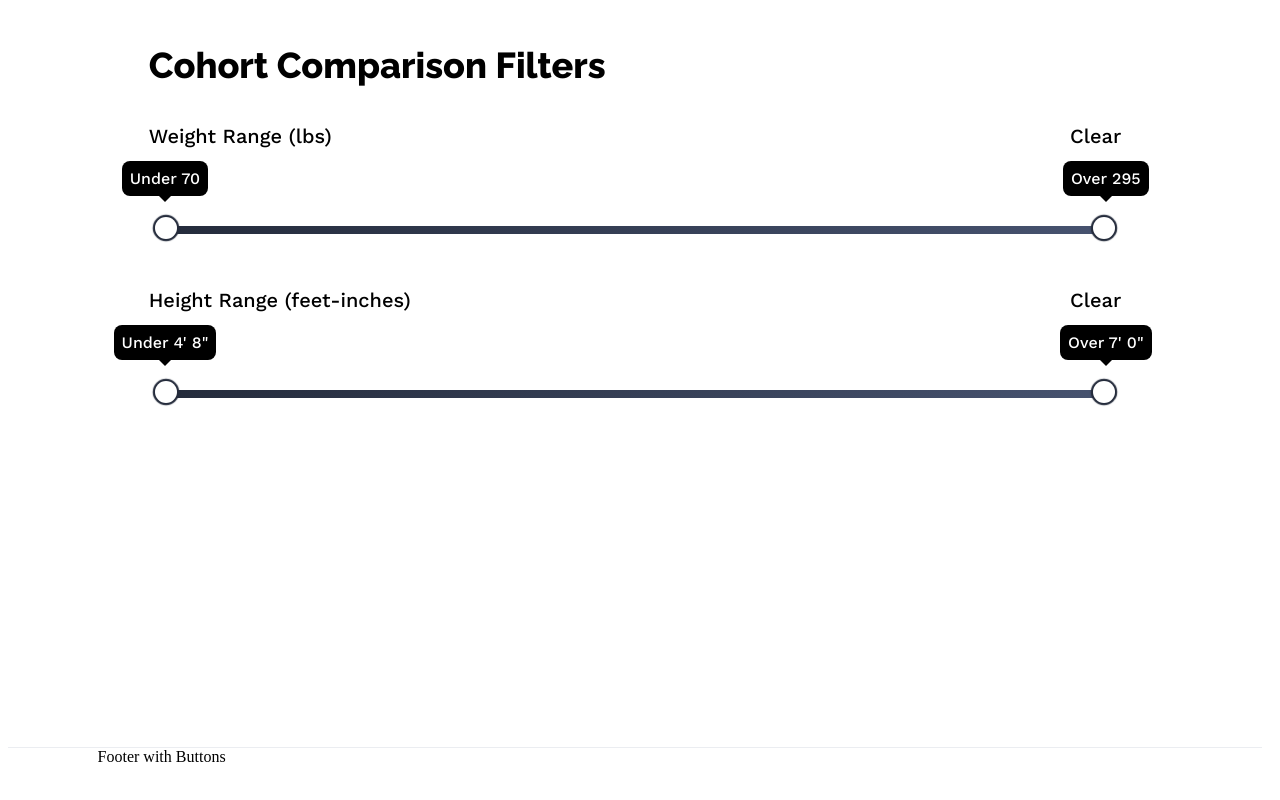
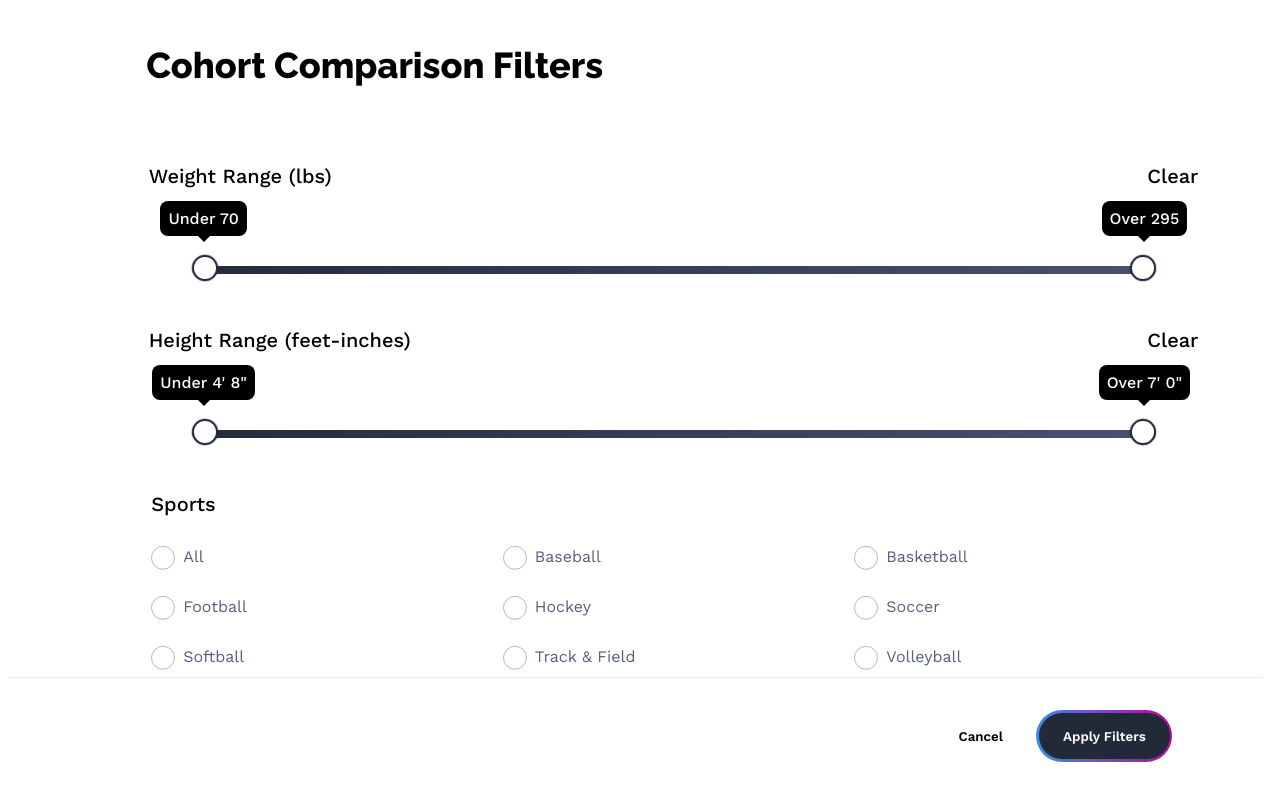
Before and after one commit to LinnaeK/cohort-comparison, a React (Create React App) app: page / in a window 1280 px wide. Built offline with nearby package versions, Linux system fonts and the light colour scheme.

Commit message:
Add in Sport and Position components

```diff
--- a/src/ComparisonForm/ComparisonForm.js
+++ b/src/ComparisonForm/ComparisonForm.js
@@ -1,11 +1,17 @@
 import React from "react";
 import styles from './ComparisonForm.module.css'
 import MultiRangeSlider from '../MultiRangeSlider/MultiRangeSlider'
+import Sports from '../Sports/Sports'
+import Positions from '../Positions/Positions'
 
 class ComparisonForm extends React.Component {
   constructor(props) {
     super(props)
     this.state = {
+      form: {
+        sport: '',
+        position: ''
+      },
       startingWeightRange: {
         min: 70,
         max: 295
@@ -32,12 +38,29 @@ class ComparisonForm extends React.Component {
     })
   }
 
+  handleRadioClick = (radioType, e) => {
+    console.log('radioType', radioType, 'e', e.target.value)
+    this.setState({
+      ...this.state,
+      [radioType]: e.target.value
+    })
+  }
+
+  handlCancelClick = () => {
+    console.log('handle cancel')
+  }
+
+  handleSubmitClick = () => {
+    console.log(JSON.stringify(this.state.form))
+  }
+
   render() {
     return (
       <div className={styles.body}>
-        <div className={styles.MainHeader}>Cohort Comparison Filters</div>
         <div className={styles.container}>
+          <div className={styles.MainHeader}>Cohort Comparison Filters</div>
           <MultiRangeSlider
+            key="weight"
             min={this.state.startingWeightRange.min}
             max={this.state.startingWeightRange.max}
             onChange={(ranges) => this.handleRangeChange(ranges)}
@@ -46,6 +69,7 @@ class ComparisonForm extends React.Component {
             step={15}
           />
           <MultiRangeSlider
+            key="height"
             min={this.state.startingHeightRange.min}
             max={this.state.startingHeightRange.max}
             onChange={(ranges) => this.handleRangeChange(ranges)}
@@ -53,8 +77,33 @@ class ComparisonForm extends React.Component {
             type="feet-inches"
             step={4}
           />
+          <Sports
+            key="sportRadio"
+            selectedSport={this.state.form.sport}
+            handleRadioClick={(selection)=>this.handleRadioClick('sport', selection)}
+          />
+          <Positions
+            key="positionRadio"
+            selectedPosition={this.state.form.position}
+            handleRadioClick={(selection)=>this.handleRadioClick('position', selection)}
+          />
         </div>
-        <div className={styles.MainFooter}>Footer with Buttons</div>
+        <div className={styles.MainFooter}>
+          <input
+            className={styles.cancelButton}
+            type="button"
+            onClick={this.handlCancelClick}
+            value="Cancel"
+          />
+          <div className={styles.outerSubmitButton}>
+            <input
+              className={styles.submitButton}
+              type="button"
+              onClick={this.handleSubmitClick}
+              value="Apply Filters"
+            />
+          </div>
+        </div>
       </div>
     )
   }
--- a/src/ComparisonForm/ComparisonForm.module.css
+++ b/src/ComparisonForm/ComparisonForm.module.css
@@ -1,15 +1,13 @@
 .body {
-  height: 100vh;
+  height: 100%;
   overflow: hidden;
 }
 
 .MainHeader {
-  padding-left: 11vw;
-  position: sticky;
-  z-index: 40;
+  padding-left: 3.8vw;
   left: 0px;
   top: 0px;
-  height: 80px;
+  height: 15vh;
   background-color: rgb(255, 255, 255);
   font-family: 'Raleway', sans-serif;
   font-weight: 900;
@@ -19,25 +17,64 @@
 
 .MainFooter {
   padding-left: 7vw;
+  padding-right: 7vw;
   position: sticky;
   z-index: 40;
   left: 0px;
   right: 0px;
   bottom: 0px;
-  height: 60px;
+  height: 14.5vh;
   border-top: 1.5px solid rgb(235,	237,	241	);
   background-color: rgb(255, 255, 255);
+  margin-top: 5px;
+  display: flex;
+  flex-direction: row;
+  justify-content: flex-end;
+  align-items: center;
 }
 
 .container {
   margin-left: 7vw;
   margin-right: 7vw;
-  overflow-y: auto;
+  overflow-y: scroll;
   position: relative;
-  height: 1000px;
+  padding-bottom: 3vh;
+  height: 80vh;
+  width: 90vw;
 }
 
-::-webkit-scrollbar {
+input[type="button"] {
+  margin: 1em;
+  height: 3.5em;
+  padding-left: 1.5em;
+  padding-right: 1.5em;
+  font-family: 'Work Sans', sans-serif;
+  font-weight: 600;
+  cursor: pointer;
+}
+
+.cancelButton {
+  background:rgb(255, 255, 255);
+  border: 0;
+}
+
+.outerSubmitButton {
+  display: grid;
+  place-content: center;
+  height: 3.3em;
+  width: 8.5em;
+  background: linear-gradient(90deg, rgb(58,	141,	223	), rgb(185, 7, 153));
+  border-radius: 40px;
+}
+
+.submitButton {
+  background: rgb(34, 41, 56);
+  border: 4px solid transparent;
+  border-radius: 40px;
+  color: rgb(255,	255,	255	);
+}
+
+::-webkit-scrollbar:vertical {
   width: 8px;
 }
 
```
